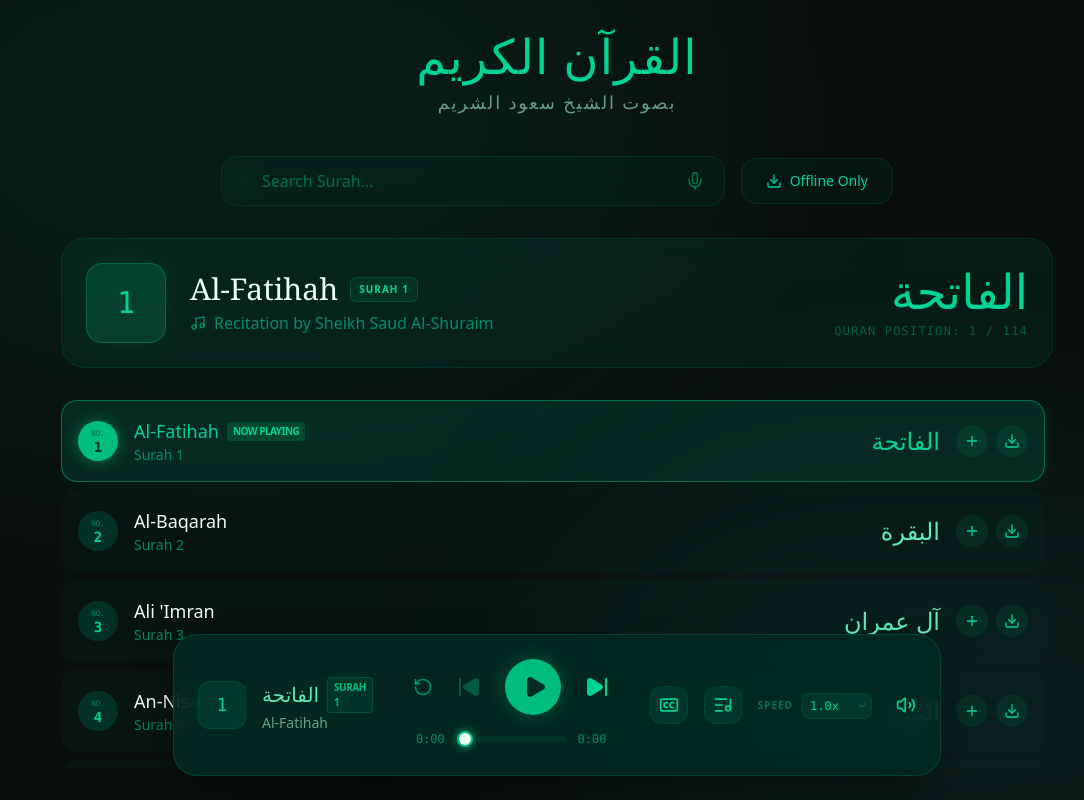
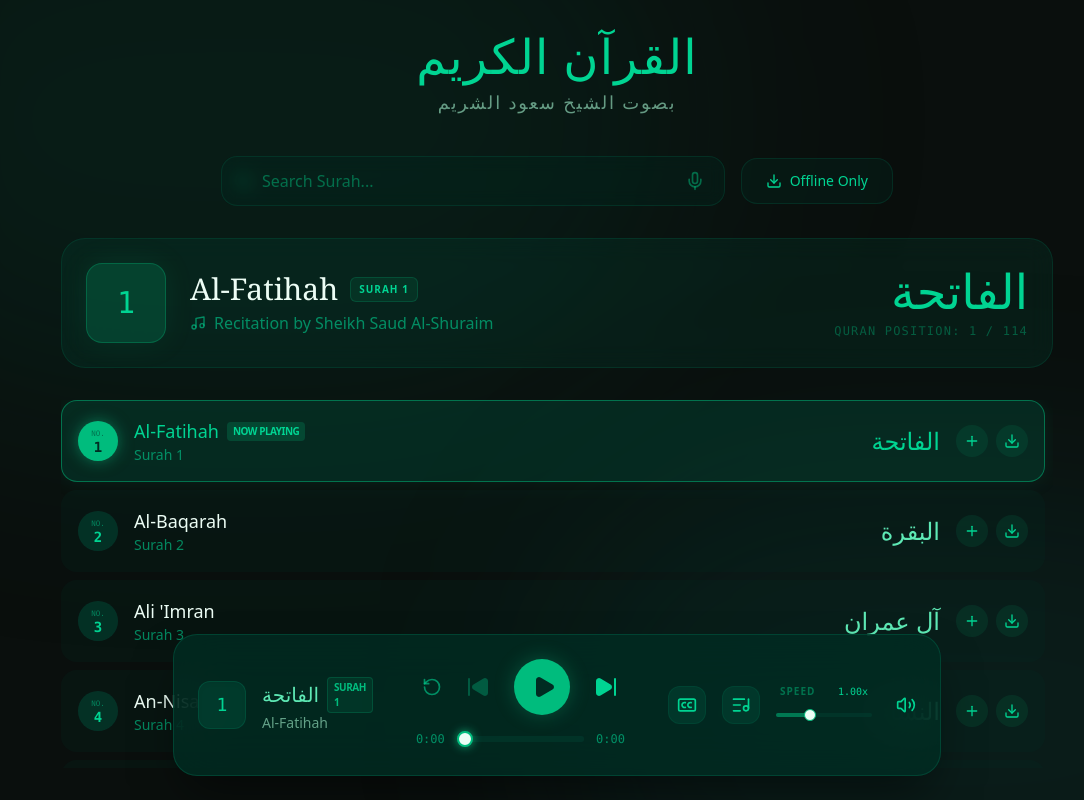
Before and after one commit to milyes/MPLAYER-islam, a React (Vite) app: page / in a window 1280 px wide. Shown: the whole page, without its empty margins (83-1167 px from the left). Built offline with nearby package versions, Linux system fonts and the light colour scheme.

Commit message:
feat: Enhance playback speed control UI
Redesigned the playback speed control to be more intuitive and visually informative. It now includes a range slider with visual feedback on the current speed and progress.

```diff
--- a/src/App.tsx
+++ b/src/App.tsx
@@ -645,26 +645,27 @@ export default function App() {
                   )}
                 </button>
 
-                <div className="flex items-center space-x-2">
-                  <span className="text-[10px] uppercase tracking-widest text-emerald-500/50 font-bold hidden sm:inline">Speed</span>
-                  <div className="relative">
-                    <select
+                <div className="flex flex-col items-center space-y-1">
+                  <div className="flex items-center justify-between w-full px-1">
+                    <span className="text-[10px] uppercase tracking-widest text-emerald-500/50 font-bold">Speed</span>
+                    <span className="text-[10px] font-mono text-emerald-400">{playbackSpeed.toFixed(2)}x</span>
+                  </div>
+                  <div className="relative w-24 flex items-center h-6 group">
+                    <div className="absolute w-full h-1 bg-emerald-900/30 rounded-full overflow-hidden">
+                      <div
+                        className="absolute h-full bg-emerald-500/50"
+                        style={{ width: `${((playbackSpeed - 0.5) / 1.5) * 100}%` }}
+                      />
+                    </div>
+                    <input
+                      type="range"
+                      min={0.5}
+                      max={2.0}
+                      step={0.05}
                       value={playbackSpeed}
                       onChange={(e) => setPlaybackSpeed(Number(e.target.value))}
-                      className="bg-emerald-900/40 text-emerald-400 text-xs font-mono py-1 px-2 pr-6 rounded-lg border border-emerald-800/30 focus:outline-none focus:ring-1 focus:ring-emerald-500/50 cursor-pointer appearance-none"
-                    >
-                      <option value={0.5}>0.5x</option>
-                      <option value={0.75}>0.75x</option>
-                      <option value={1}>1.0x</option>
-                      <option value={1.25}>1.25x</option>
-                      <option value={1.5}>1.5x</option>
-                      <option value={2}>2.0x</option>
-                    </select>
-                    <div className="absolute inset-y-0 right-1 flex items-center pointer-events-none">
-                      <svg className="w-3 h-3 text-emerald-500/50" fill="none" stroke="currentColor" viewBox="0 0 24 24">
-                        <path strokeLinecap="round" strokeLinejoin="round" strokeWidth="2" d="M19 9l-7 7-7-7" />
-                      </svg>
-                    </div>
+                      className="absolute w-full h-1 bg-transparent appearance-none cursor-pointer z-10 [&::-webkit-slider-thumb]:appearance-none [&::-webkit-slider-thumb]:w-3 [&::-webkit-slider-thumb]:h-3 [&::-webkit-slider-thumb]:bg-emerald-50 [&::-webkit-slider-thumb]:rounded-full [&::-webkit-slider-thumb]:border [&::-webkit-slider-thumb]:border-emerald-500 [&::-webkit-slider-thumb]:transition-transform [&::-webkit-slider-thumb]:hover:scale-125"
+                    />
                   </div>
                 </div>
               </div>
```
